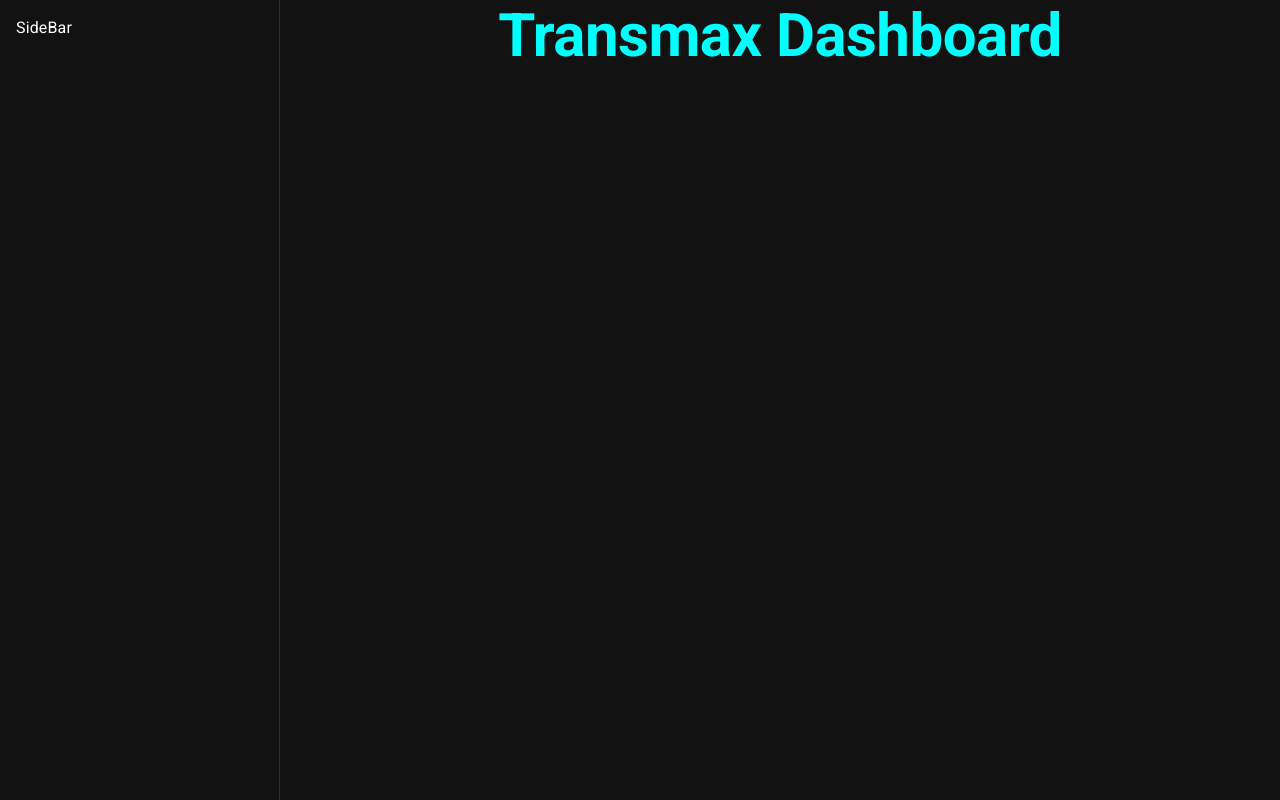
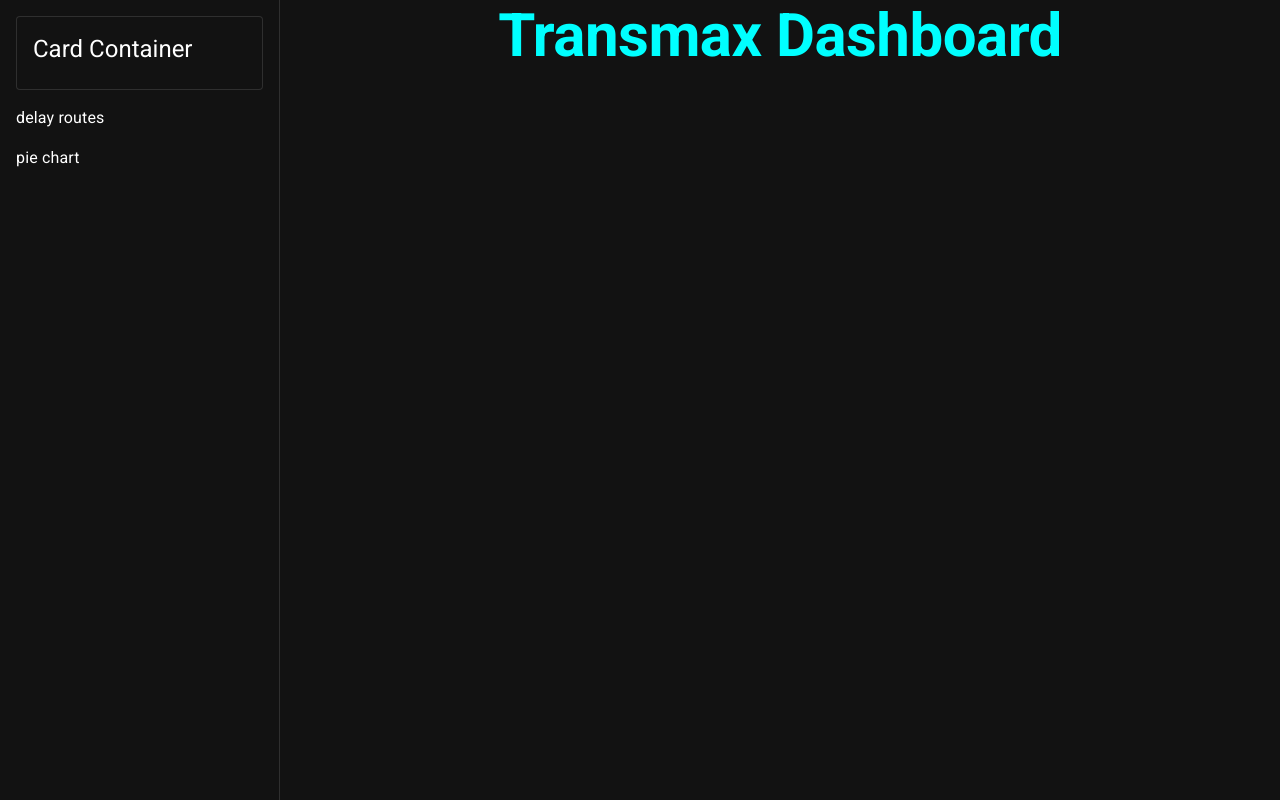
Before and after one commit to sunyang-629/transmax-dashboard, a React (Create React App) app: page / in a window 1280 px wide. Built offline with nearby package versions, Linux system fonts and the light colour scheme.

Commit message:
1-complete weather card container

```diff
--- /dev/null
+++ b/src/components/sidebar/sidebar-container.tsx
@@ -0,0 +1,26 @@
+import React, { FC, PropsWithChildren } from 'react'
+import { SIDE_NAV_WIDTH } from '../../constants'
+import Drawer from '@mui/material/Drawer'
+import Stack from '@mui/material/Stack'
+
+const SidebarContainer: FC<PropsWithChildren> = ({ children }) => {
+  return (
+    <Drawer
+      anchor="left"
+      open
+      PaperProps={{
+        sx: {
+          backgroundColor: 'neutral.800',
+          color: 'common.white',
+          width: SIDE_NAV_WIDTH,
+          padding: 2,
+        },
+      }}
+      variant="permanent"
+    >
+      <Stack spacing={2}>{children}</Stack>
+    </Drawer>
+  )
+}
+
+export default SidebarContainer
--- a/src/components/sidebar/sidebar.tsx
+++ b/src/components/sidebar/sidebar.tsx
@@ -1,24 +1,14 @@
-import Drawer from '@mui/material/Drawer'
 import React from 'react'
-import { SIDE_NAV_WIDTH } from '../../constants'
+import SidebarContainer from './sidebar-container'
+import { WeatherCard } from './weather-card'
 
 const Sidebar = () => {
   return (
-    <Drawer
-      anchor="left"
-      open
-      PaperProps={{
-        sx: {
-          backgroundColor: 'neutral.800',
-          color: 'common.white',
-          width: SIDE_NAV_WIDTH,
-          padding: 2,
-        },
-      }}
-      variant="permanent"
-    >
-      <div>SideBar</div>
-    </Drawer>
+    <SidebarContainer>
+      <WeatherCard />
+      <div>delay routes</div>
+      <div>pie chart</div>
+    </SidebarContainer>
   )
 }
 
--- /dev/null
+++ b/src/components/sidebar/weather-card/index.ts
@@ -0,0 +1 @@
+export { default as WeatherCard } from './weather-card'
--- /dev/null
+++ b/src/components/sidebar/weather-card/weather-card.tsx
@@ -0,0 +1,16 @@
+import React from 'react'
+import Card from '@mui/material/Card'
+import CardContent from '@mui/material/CardContent'
+import Typography from '@mui/material/Typography'
+
+const WeatherCard = () => {
+  return (
+    <Card sx={{ backgroundImage: 'none', boxShadow: 'none' }} variant="outlined">
+      <CardContent>
+        <Typography variant="h5">Card Container</Typography>
+      </CardContent>
+    </Card>
+  )
+}
+
+export default WeatherCard
```
